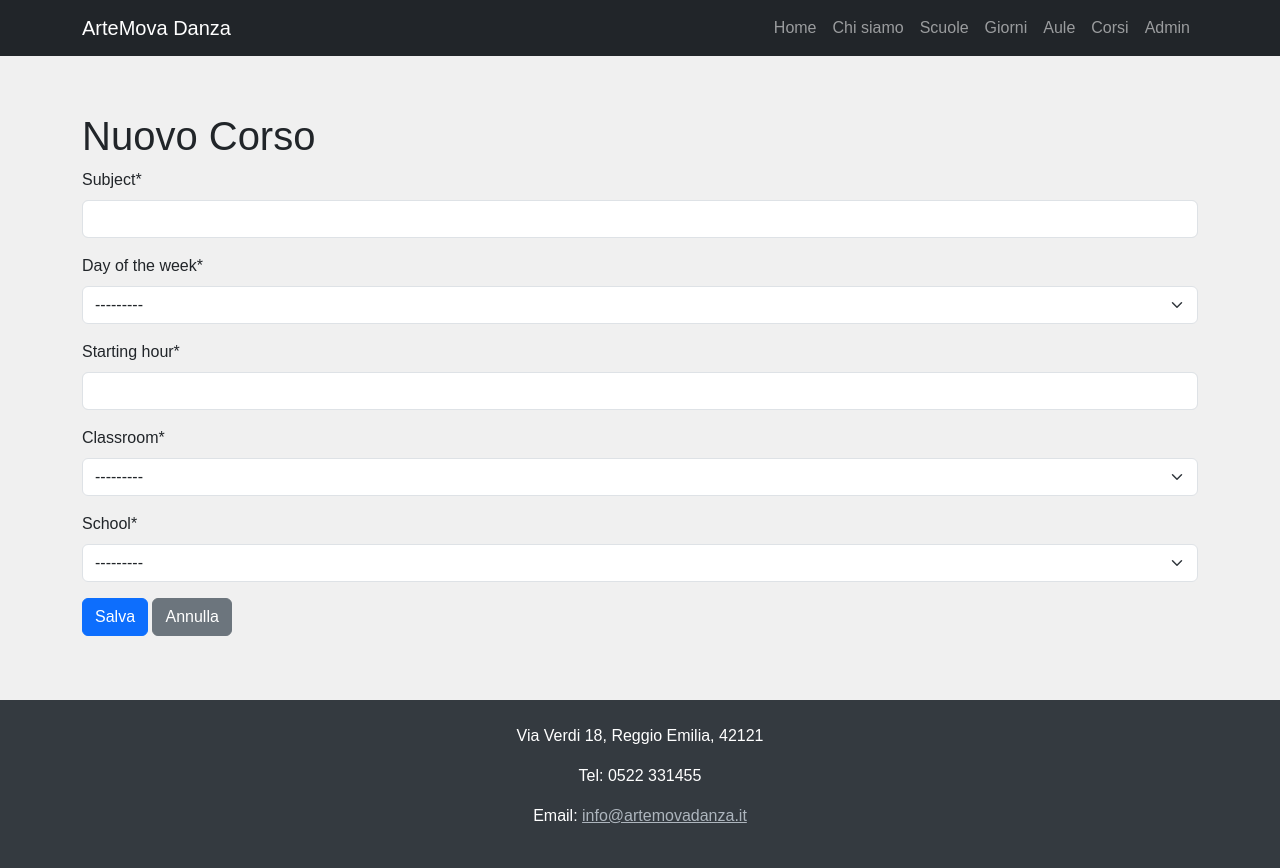
After one commit to Il-Mazu/artemova-danza, a Django app: page /corsi/nuovo/ in a window 1280 px wide. The commit adds this page. Run offline with Django 5.2, Linux system fonts and the light colour scheme; data that the repository does not hold is empty; some libraries are stand-ins or nearby versions.

Commit message:
aggiunto form per creare e modificare corsi

```diff
--- a/school/templates/school/course_detail.html
+++ b/school/templates/school/course_detail.html
@@ -6,4 +6,6 @@
     <p><strong>Ora inizio:</strong> {{ object.starting_hour }}</p>
     <p><strong>Aula:</strong> {{ object.classroom }}</p>
     <p><strong>Scuola:</strong> {{ object.school }}</p>
+    <a href="{% url 'course_update' object.pk %}" class="btn btn-warning">Modifica</a>
+    <a href="{% url 'course_list' %}" class="btn btn-secondary">Torna alla lista</a>
 {% endblock %}
--- /dev/null
+++ b/school/templates/school/course_form.html
@@ -0,0 +1,18 @@
+{% extends "base.html" %}
+{% load crispy_forms_tags %}
+{% block title %}
+    {% if object %}Modifica Corso{% else %}Nuovo Corso{% endif %}
+{% endblock %}
+{% block content %}
+    {% if object %}
+        <h1>Modifica Corso</h1>
+    {% else %}
+        <h1>Nuovo Corso</h1>
+    {% endif %}
+    <form method="post">
+        {% csrf_token %}
+        {{ form|crispy }}
+        <button type="submit" class="btn btn-primary">Salva</button>
+        <a href="{% url 'course_list' %}" class="btn btn-secondary">Annulla</a>
+    </form>
+{% endblock %}
--- a/school/templates/school/course_list.html
+++ b/school/templates/school/course_list.html
@@ -5,6 +5,7 @@
     <th>Giorno</th>
     <th>Ora</th>
     <th>Aula</th>
+    <th></th>
     <th></th>
 {% endblock %}
 {% block list-body %}
@@ -15,6 +16,10 @@
             <td>{{ course.starting_hour }}</td>
             <td>{{ course.classroom }}</td>
             <td><a href="{% url 'course_detail' course.pk %}">Dettagli</a></td>
+            <td><a href="{% url 'course_update' course.pk %}">Modifica</a></td>
         </tr>
     {% endfor %}
 {% endblock %}
+{% block list-footer %}
+    <a href="{% url 'course_create' %}" class="btn btn-primary mt-2">Aggiungi Corso</a>
+{% endblock %}
--- a/school/urls.py
+++ b/school/urls.py
@@ -8,4 +8,6 @@ urlpatterns = [
     path("aule/<int:pk>/", views.ClassroomDetailView.as_view(), name="classroom_detail"),
     path("", views.CourseListView.as_view(), name="course_list"),
     path("<int:pk>/", views.CourseDetailView.as_view(), name="course_detail"),
+    path("nuovo/", views.CourseCreateView.as_view(), name="course_create"),
+    path("<int:pk>/modifica/", views.CourseUpdateView.as_view(), name="course_update"),
 ]
--- a/school/views.py
+++ b/school/views.py
@@ -1,4 +1,5 @@
-from django.views.generic import ListView, DetailView
+from django.urls import reverse_lazy
+from django.views.generic import ListView, DetailView, CreateView, UpdateView
 from school.models import DayOfTheWeek, Classroom, Course
 
 
@@ -24,3 +25,17 @@ class CourseListView(ListView):
 
 class CourseDetailView(DetailView):
     model = Course
+
+
+class CourseCreateView(CreateView):
+    model = Course
+    fields = ["subject", "day_of_the_week", "starting_hour", "classroom", "school"]
+    success_url = reverse_lazy("course_list")
+
+
+class CourseUpdateView(UpdateView):
+    model = Course
+    fields = ["subject", "day_of_the_week", "starting_hour", "classroom", "school"]
+
+    def get_success_url(self):
+        return reverse_lazy("course_detail", kwargs={"pk": self.object.pk})
```
